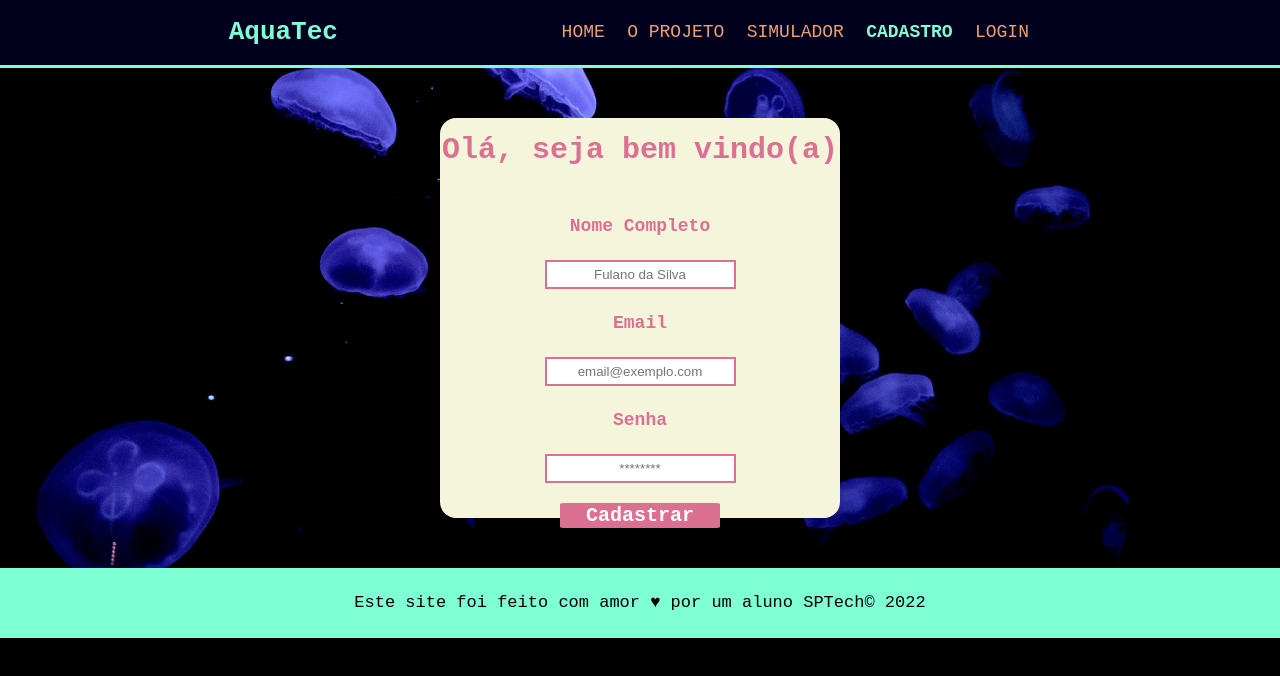
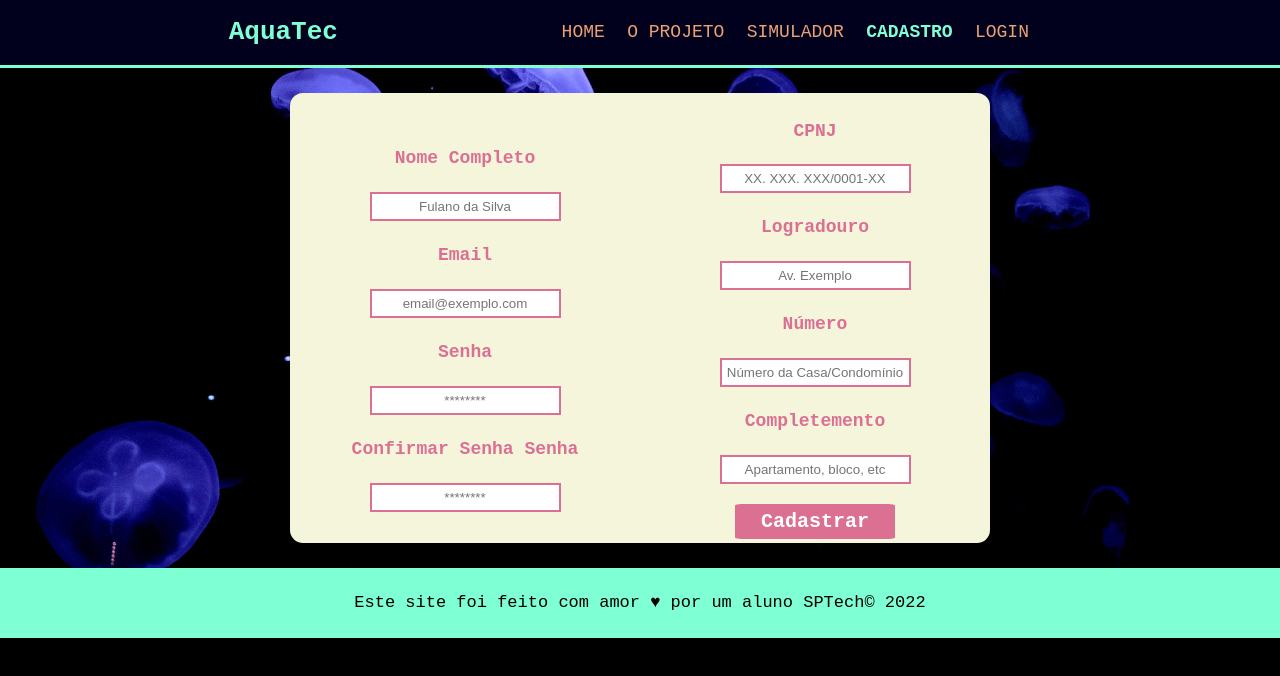
Before and after one commit to FelipeCdLima/Atividades_PI, a plain HTML site: page SiteInst_Aulas/Cadastro.html in a window 1280 px wide. Drawn offline with Linux system fonts and the light colour scheme.

Commit message:
30-03-2022 ver 3.2

```diff
--- a/SiteInst_Aulas/Cadastro.html
+++ b/SiteInst_Aulas/Cadastro.html
@@ -49,14 +49,27 @@
     <div class="banner">
         <div class="container">
             <div class="card" id="register_card">
-                <h2>Olá, seja bem vindo(a)</h2>
-                <h4>Nome Completo</h4>
+                <div id="dv1">
+                    <h4>Nome Completo   </h4>
                     <input type="text" id="name_inp" placeholder="Fulano da Silva">
                     <h4>Email</h4>
                     <input type="text" id="email_inp" placeholder="email@exemplo.com">
                     <h4>Senha</h4>
                     <input type="password" id="senha_inp" placeholder="********">
+                    <h4>Confirmar Senha Senha</h4>
+                    <input type="password" id="senhaconf_inp" placeholder="********">
+                </div>
+                <div id="dv2">
+                    <h4>CPNJ</h4>
+                    <input type="text" id="cnpj_inp" placeholder="XX. XXX. XXX/0001-XX">
+                    <h4>Logradouro</h4>
+                    <input type="text" id="logra_inp" placeholder="Av. Exemplo">
+                    <h4>Número</h4>
+                    <input type="text" id="numb_inp" placeholder="Número da Casa/Condomínio">
+                    <h4>Completemento</h4>
+                    <input type="text" id="compl_inp" placeholder="Apartamento, bloco, etc">
                     <button onclick="register()">Cadastrar</button>
+                </div>
             </div>
         </div>
     </div>
--- a/SiteInst_Aulas/GlamSite.css
+++ b/SiteInst_Aulas/GlamSite.css
@@ -116,7 +116,7 @@ Começo do Footer */
 /* Fim do Footer
 Começo do Card*/
 
-.banner .card {
+#login_card{
     background-color: beige; color: palevioletred;
     height: 400px; width: 400px;
     display: flex;
@@ -162,3 +162,21 @@ Começo do Cadastro */
     border: 0; border-radius: 4%;
     cursor: pointer;
 }
+
+#register_card {
+    background-color: beige; color: palevioletred;
+    height: 450px; width: 700px;
+    display: flex;
+    justify-content: space-between;
+    border-radius: 13px;
+}
+
+#register_card div {
+    width: 45%;
+    display: flex;
+    margin: auto;
+    padding-left: 5%;
+    padding-right: 5%;
+    align-items: center;
+    flex-direction: column;
+}
```
Lines whose indentation alone changed are shown as unchanged.
